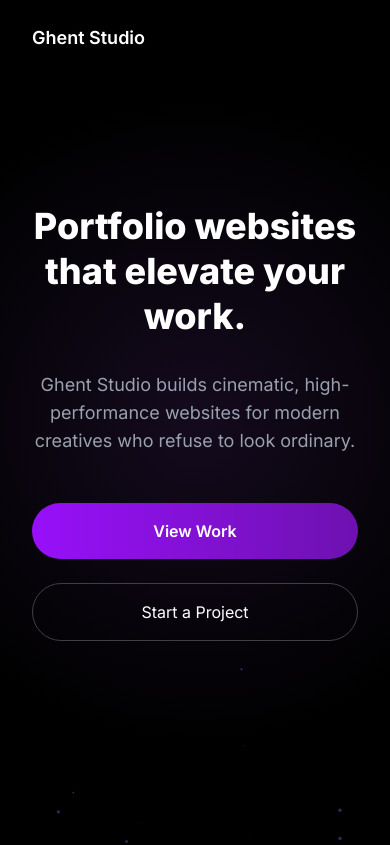
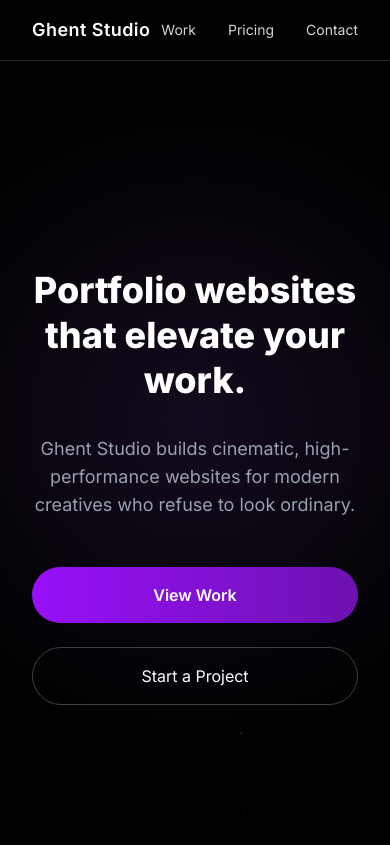
Before and after one commit to raghent/ghent-studio, a React (Vite) app: page / in a window 390 px wide. Shown: the top 845 px of the page. Built offline with nearby package versions, Linux system fonts and the light colour scheme.

Commit message:
Upgrade navbar to floating glass style

```diff
--- a/src/components/Navbar.jsx
+++ b/src/components/Navbar.jsx
@@ -1,14 +1,26 @@
 export default function Navbar() {
   return (
-    <nav className="fixed top-0 left-0 w-full flex justify-between items-center px-8 py-6 z-50 bg-black/40 backdrop-blur-md">
-      <div className="text-lg font-semibold">
-        Ghent Studio
-      </div>
+    <nav className="fixed top-0 w-full z-50 backdrop-blur-md bg-black/40 border-b border-neutral-800">
+      <div className="max-w-7xl mx-auto px-8 md:px-20 py-4 flex justify-between items-center">
 
-      <div className="hidden md:flex gap-8 text-sm text-gray-300">
-        <a href="#services" className="hover:text-white transition">Services</a>
-        <a href="#pricing" className="hover:text-white transition">Pricing</a>
-        <a href="#contact" className="hover:text-white transition">Contact</a>
+        <div className="text-lg font-semibold tracking-wide">
+          Ghent Studio
+        </div>
+
+        <div className="flex gap-8 text-sm text-gray-300">
+          <a href="#work" className="hover:text-white transition">
+            Work
+          </a>
+
+          <a href="#pricing" className="hover:text-white transition">
+            Pricing
+          </a>
+
+          <a href="#contact" className="hover:text-white transition">
+            Contact
+          </a>
+        </div>
+
       </div>
     </nav>
   )
--- a/src/sections/Hero.jsx
+++ b/src/sections/Hero.jsx
@@ -3,7 +3,7 @@
 
 export default function Hero() {
   return (
-    <section className="relative min-h-screen flex items-center justify-center px-8 md:px-20 bg-black text-white overflow-hidden">
+    <section className="relative pt-32 min-h-screen flex items-center justify-center px-8 md:px-20 bg-black text-white overflow-hidden">
 
       {/* Ambient Glow */}
       <div className="absolute inset-0 bg-[radial-gradient(circle_at_center,rgba(168,85,247,0.12),transparent_70%)]" />
```
